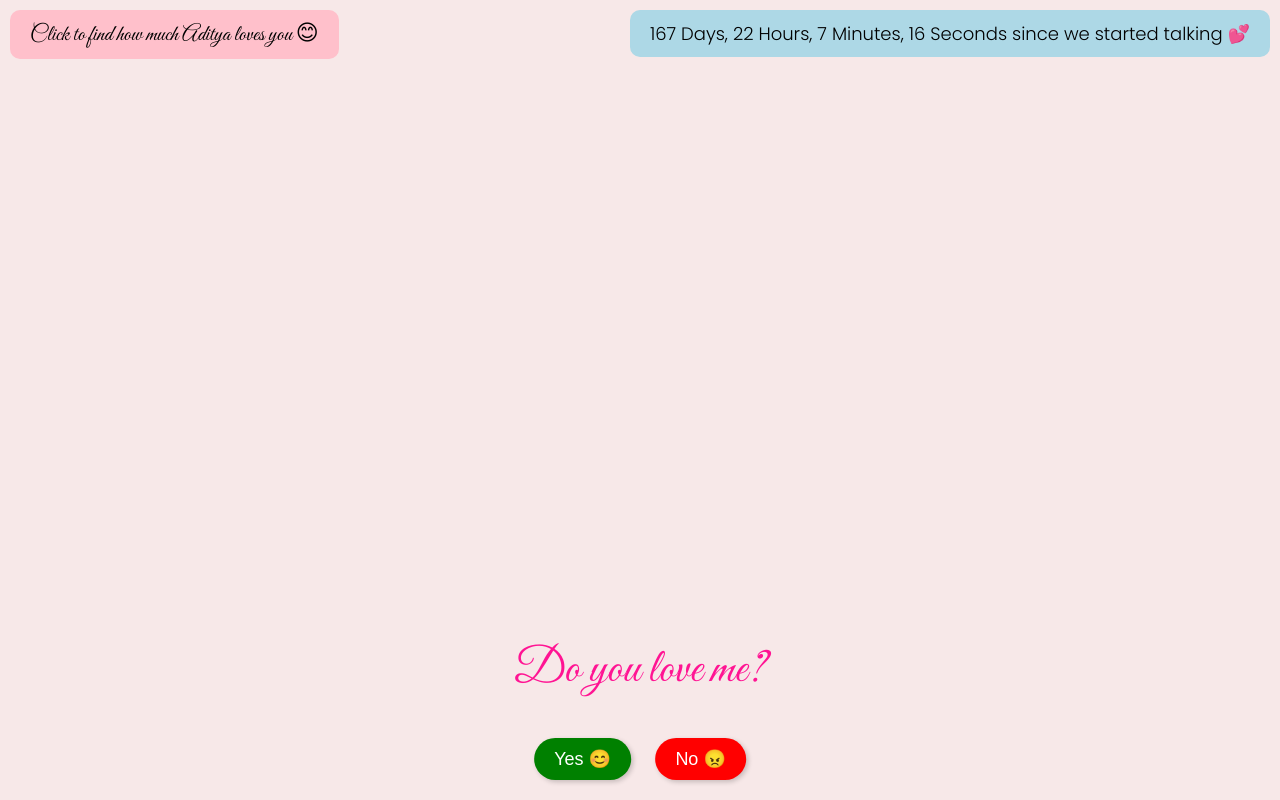
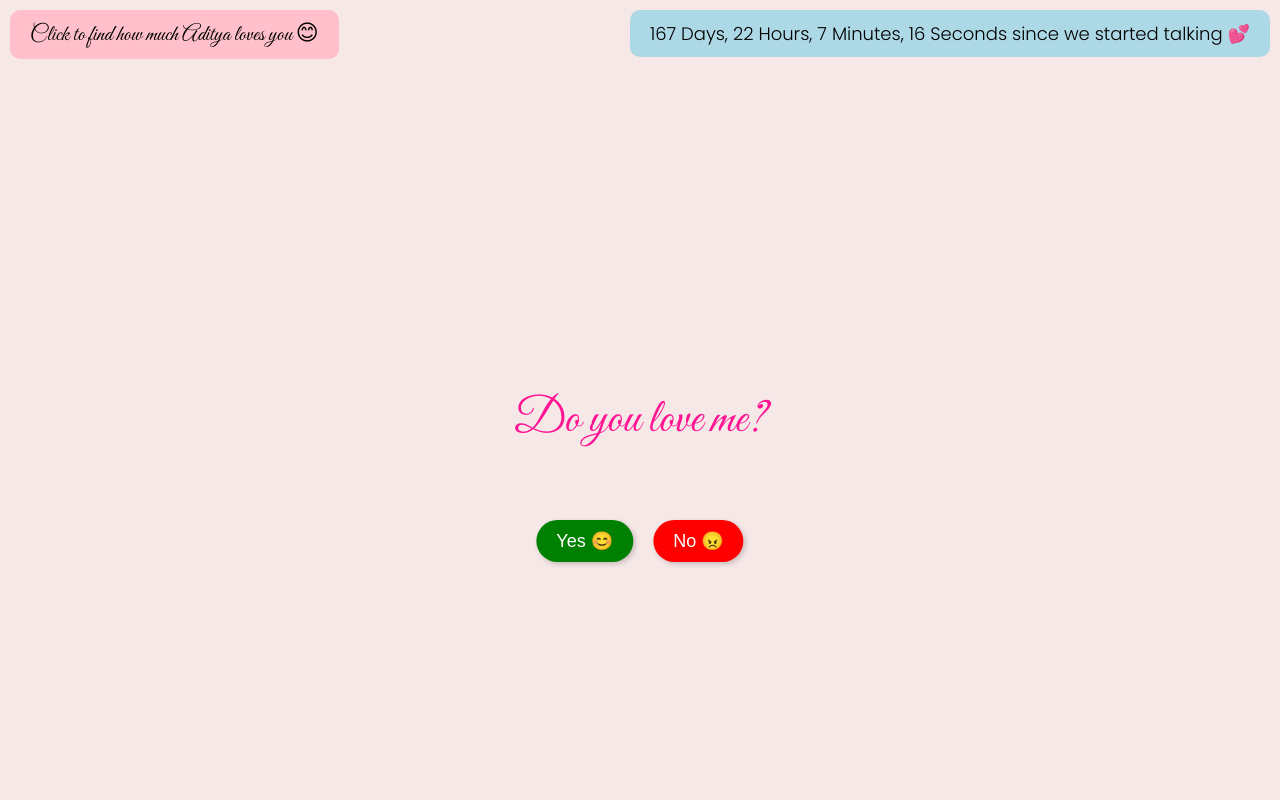
Before and after one commit to a21tyaa/ilovevanisha, a plain HTML site: page docs/index.html in a window 1280 px wide. Drawn offline with Linux system fonts and the light colour scheme.

Commit message:
Update styles.css

```diff
--- a/docs/styles.css
+++ b/docs/styles.css
@@ -1,6 +1,6 @@
 /* Apply beautiful fonts */
 body {
-    font-family: 'Poppins', sans-serif;
+    font-family: 'Literata', serif; /* Changed font family to Literata */
     background-color: #f7e8e8;
     margin: 0;
     padding: 0;
@@ -34,9 +34,9 @@ body {
 /* "Do you love me?" text styling */
 #love-question {
     position: absolute;
-    bottom: 100px;
+    top: 50%;
     left: 50%;
-    transform: translateX(-50%);
+    transform: translate(-50%, -50%); /* Center the text horizontally and vertically */
     font-size: 24px;
     font-family: 'Great Vibes', cursive;
     color: #ff1493;
@@ -45,14 +45,15 @@ body {
 /* Styling for Yes and No buttons */
 #buttons {
     position: absolute;
-    bottom: 20px;
+    top: 65%; /* Position buttons below the question */
     left: 50%;
     transform: translateX(-50%);
+    display: flex; /* Arrange buttons horizontally */
+    justify-content: center; /* Center buttons within the container */
 }
 
 .rounded-button {
     padding: 10px 20px;
-    background-color: lightgreen;
     border: none;
     border-radius: 50px;
     font-size: 18px;
```
